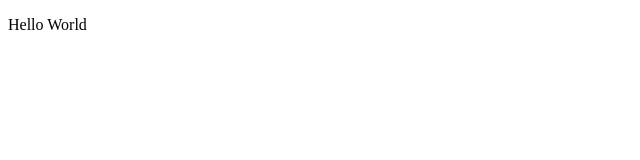
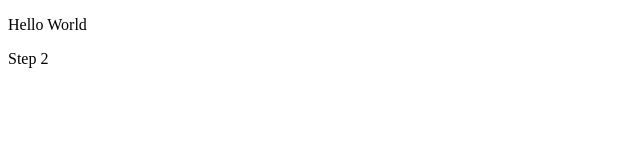
Before and after one commit to rickylokx4/wdd230, a plain HTML site: page Index.html in a window 1280 px wide. Shown: the full height of the page, 0-640 px from the left. Drawn offline with Linux system fonts and the light colour scheme.

Commit message:
2 commit

```diff
--- a/Index.html
+++ b/Index.html
@@ -8,5 +8,6 @@
 </head>
 <body>
     <p>Hello World</p>
+    <p>Step 2</p>
 </body>
 </html>
```
